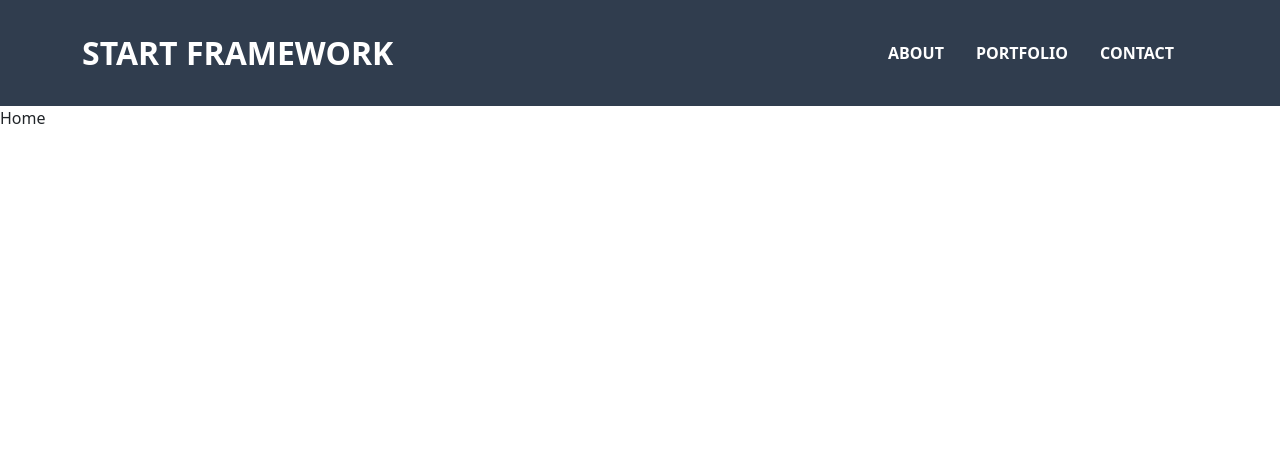
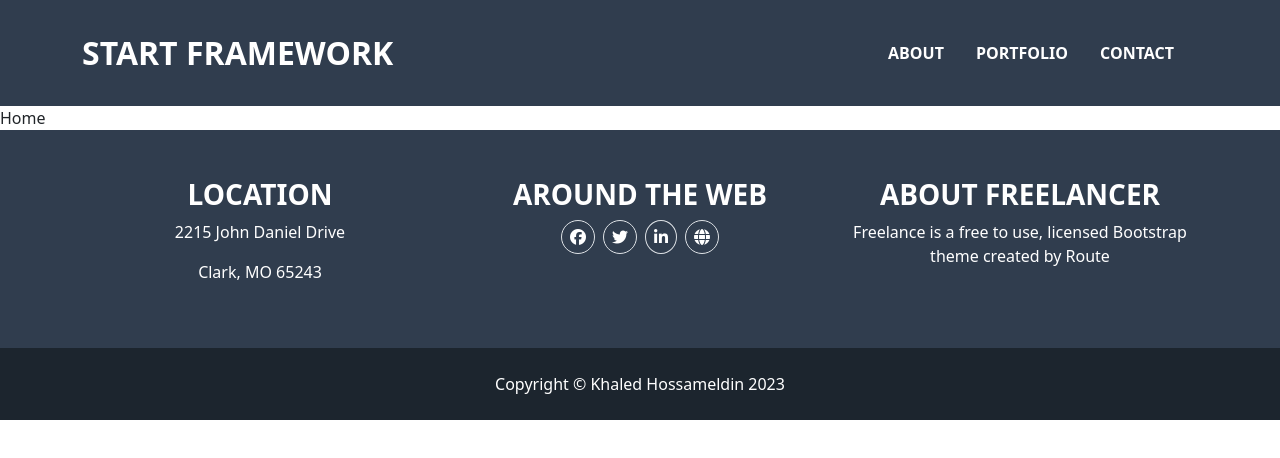
Before and after one commit to KhaledHossameldin/start-framework, a React (Create React App) app: page / in a window 1280 px wide. Shown: the top 458 px of the page. Built offline with nearby package versions, Linux system fonts and the light colour scheme.

Commit message:
add footer

```diff
--- a/src/App.css
+++ b/src/App.css
@@ -1,38 +1,5 @@
-.App {
-  text-align: center;
+:root {
+  --green: rgb(88, 185, 157);
+  --dark-green: rgb(48, 61, 78);
+  --darker-green: rgb(28, 37, 46);
 }
-
-.App-logo {
-  height: 40vmin;
-  pointer-events: none;
-}
-
-@media (prefers-reduced-motion: no-preference) {
-  .App-logo {
-    animation: App-logo-spin infinite 20s linear;
-  }
-}
-
-.App-header {
-  background-color: #282c34;
-  min-height: 100vh;
-  display: flex;
-  flex-direction: column;
-  align-items: center;
-  justify-content: center;
-  font-size: calc(10px + 2vmin);
-  color: white;
-}
-
-.App-link {
-  color: #61dafb;
-}
-
-@keyframes App-logo-spin {
-  from {
-    transform: rotate(0deg);
-  }
-  to {
-    transform: rotate(360deg);
-  }
-}
--- /dev/null
+++ b/src/components/footer/Footer.jsx
@@ -0,0 +1,45 @@
+import React, { Component } from 'react'
+
+import './footer.css';
+
+export default class Footer extends Component {
+    render() {
+        return (
+            <footer className='text-white'>
+                <div id='social-info' className='p-5'>
+                    <div className="container">
+                        <div className="row g-4">
+                            <div className="col-md-4">
+                                <div className='text-center'>
+                                    <h3 className='text-uppercase fw-bolder'>Location</h3>
+                                    <p>2215 John Daniel Drive</p>
+                                    <p>Clark, MO 65243</p>
+                                </div>
+                            </div>
+                            <div className="col-md-4">
+                                <div className='text-center'>
+                                    <h3 className='text-uppercase fw-bolder'>Around The Web</h3>
+                                    <div>
+                                        <i className="mx-1 fa-brands fa-facebook border rounded-circle p-2"></i>
+                                        <i className="mx-1 fa-brands fa-twitter border rounded-circle p-2"></i>
+                                        <i className="mx-1 fa-brands fa-linkedin-in border rounded-circle p-2"></i>
+                                        <i className="mx-1 fa-solid fa-globe border rounded-circle p-2"></i>
+                                    </div>
+                                </div>
+                            </div>
+                            <div className="col-md-4">
+                                <div className='text-center'>
+                                    <h3 className='text-uppercase fw-bolder'>About Freelancer</h3>
+                                    <p>Freelance is a free to use, licensed Bootstrap theme created by Route</p>
+                                </div>
+                            </div>
+                        </div>
+                    </div>
+                </div>
+                <div id='bottom-footer' className='py-4 text-center'>
+                    <p className='mb-0'>Copyright © Khaled Hossameldin 2023</p>
+                </div>
+            </footer>
+        )
+    }
+}
--- /dev/null
+++ b/src/components/footer/footer.css
@@ -0,0 +1,7 @@
+div#social-info {
+    background-color: var(--dark-green);
+}
+
+div#bottom-footer {
+    background-color: var(--darker-green);
+}
--- a/src/components/layout/Layout.jsx
+++ b/src/components/layout/Layout.jsx
@@ -1,6 +1,7 @@
 import React, { Component } from 'react'
 import Navbar from '../navbar/Navbar';
 import { Outlet } from 'react-router-dom';
+import Footer from '../footer/Footer';
 
 export default class Layout extends Component {
     render() {
@@ -8,6 +9,7 @@ export default class Layout extends Component {
             <>
                 <Navbar />
                 <Outlet />
+                <Footer />
             </>
         )
     }
--- a/src/components/navbar/navbar.css
+++ b/src/components/navbar/navbar.css
@@ -1,9 +1,9 @@
 nav {
-  background-color: rgb(48, 61, 78);
+  background-color: var(--dark-green);
 }
 
 li.nav-item.active {
-  background-color: rgb(88, 185, 157);
+  background-color: var(--green);
 
   border-radius: 0.5rem;
   -webkit-border-radius: 0.5rem;
```
